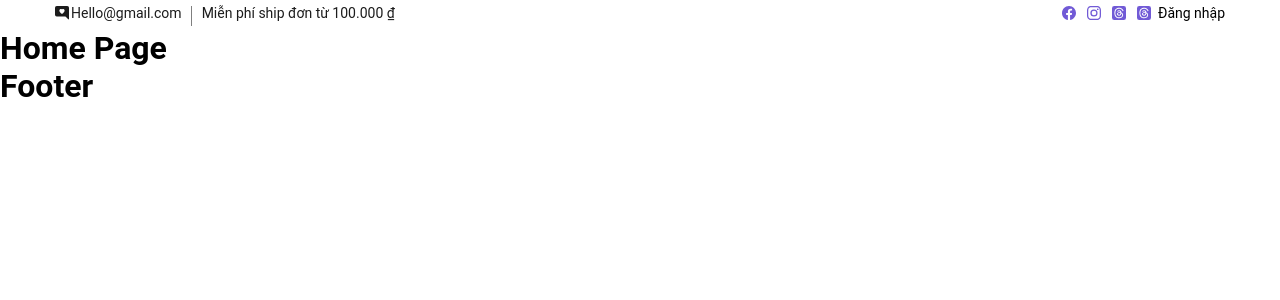
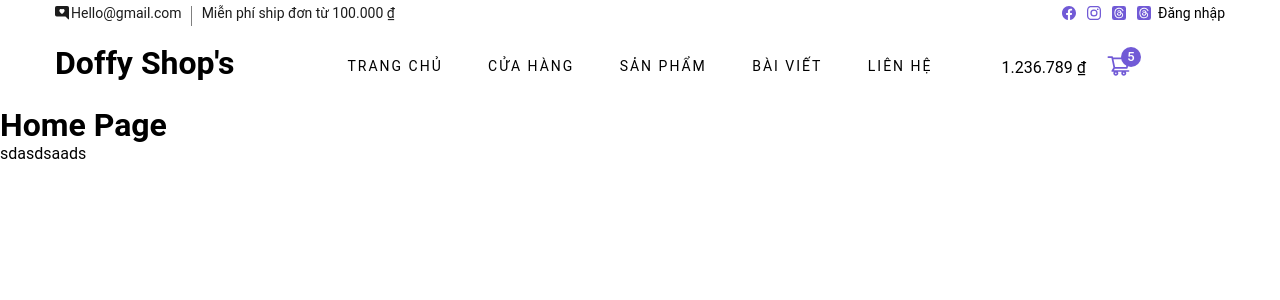
Before and after one commit to 16-Doffy/NDuy-Shop-s, a React (Create React App) app: page / in a window 1280 px wide. Shown: the top 300 px of the page. Built offline with nearby package versions, Linux system fonts and the light colour scheme.

Commit message:
completed header

```diff
--- a/src/pages/users/theme/Footer/index.js
+++ b/src/pages/users/theme/Footer/index.js
@@ -1,11 +1,17 @@
 import { memo } from "react";
+
 const Footer = () => {
   return (
-    <>
-
-
-      <h1>Footer</h1>
-    </>
+    <footer className="footer">
+      <div className="container">
+        <div className="col-lg-3"></div>
+        <div className="col-lg-3"></div>
+        <div className="col-lg-3"></div>
+        <div className="col-lg-3"></div>
+      </div>
+      <div>sdasdsaads</div>
+    </footer>
   );
 };
+
 export default memo(Footer);
--- a/src/pages/users/theme/Header/index.js
+++ b/src/pages/users/theme/Header/index.js
@@ -1,19 +1,59 @@
-import { memo } from "react";
+import { memo, useState } from "react";
 import "./style.scss";
-import { BsChatRightHeartFill, BsFacebook,BsFillThreadsFill, BsInstagram } from "react-icons/bs";
+import {
+  BsChatRightHeartFill,
+  BsFacebook,
+  BsFillThreadsFill,
+  BsInstagram,
+} from "react-icons/bs";
 import { Link } from "react-router-dom";
 import { format } from "../../../../utils/fomat";
+import { AiOutlineShoppingCart } from "react-icons/ai";
+import { ROUTERS } from "../../../../utils/router";
 const Header = () => {
+  const [menu, setStatus] = useState([
+    { name: "Trang chủ", path: ROUTERS.USER.HOME, },
+    { name: "Cửa hàng", path: ROUTERS.USER.PRODUCT, },
+    {
+      name: "Sản Phẩm",
+      path: "",
+      isShowSubmenu: false,
+      child: [
+        {
+          name: "Thịt",
+          path: "",
+        },
+        {
+          name: "Rau Củ",
+          path: "",
+        },
+        {
+          name: "Thức ăn nhanh",
+          path: "",
+        },
+        {
+          name: "Nước Uống",
+          path: "",
+        },
+      ],
+    },
+    { name: "Bài viết", path: "" },
+    { name: "Liên hệ", path: "" },
+  ]);
+
   return (
+    <>
       <div className="header_top">
         <div className="container">
           <div className="row">
             <div className="col-6 header_top_left">
               <ul>
-              <li><BsChatRightHeartFill />Hello@gmail.com</li>
+                <li>
+                  <BsChatRightHeartFill />
+                  Hello@gmail.com
+                </li>
                 <li>Miễn phí ship đơn từ {format(100000)}</li>
               </ul>
-
             </div>
             <div className="col-6 header_top_right">
               <ul>
@@ -43,6 +83,56 @@ const Header = () => {
           </div>
         </div>
       </div>
+      <div className="container">
+        <div className="row">
+          <div className="col-xl-3 ">
+            <div className="header_logo">
+              <h1>Doffy Shop's</h1>
+            </div>
+          </div>
+          <div className="col-xl-6 ">
+            <nav className="header__menu">
+              <ul>
+                {menu?.map((menu, menuKey) => (
+                  <li key={menuKey} className={menuKey === 0 ? "active" :""}>
+                    <Link to={menu?.path}>{menu?.name}</Link>
+                    {
+                      menu.child && (
+                        <ul className="header_menu_dropdown">
+                          {
+                            menu.child.map((childItem,childKey) => (
+                              <li key={`${menuKey}-${childKey}`}>
+                              <Link to={childItem.path}> {childItem.name}
+                              </Link>
+                            </li>
+                            ))
+                          }
+
+                        </ul>
+                      )
+                    }
+                  </li>
+                ))}
+              </ul>
+            </nav>
+          </div>
+          <div className="col-xl-3 ">
+            <div className="header_cart">
+              <div className="header_cart_price">
+                <span>{format(1236789)}</span>
+              </div>
+              <ul>
+                <li>
+                  <Link to="#">
+                    <AiOutlineShoppingCart /> <span>5</span>
+                  </Link>
+                </li>
+              </ul>
+            </div>
+          </div>
+        </div>
+      </div>
+    </>
   );
 };
 export default memo(Header);
--- a/src/pages/users/theme/Header/style.scss
+++ b/src/pages/users/theme/Header/style.scss
@@ -36,7 +36,7 @@
 .header_top_right {
   background: white;
   display: flex;
-  justify-content: end;
+  justify-content: flex-end;
   align-items: center;
   padding: 5px 0 5px;
   ul {
@@ -63,3 +63,99 @@
     }
   }
 }
+.header_logo{
+  padding: 15px 0;
+}
+.header__menu{
+  padding: 24px 0;
+
+  ul{
+    display: flex;
+    justify-content: space-between;
+      li{
+        list-style: none;
+        position: relative;
+
+        a{
+          text-decoration: none;
+          font-size: 14px;
+          color:black;
+          text-transform: uppercase;
+          font-size: bold;
+          letter-spacing: 2px;
+          transition: all 0.3s;
+          padding: 5px 0;
+          display: block;
+        }
+      }
+    .active a{
+      color: black ;
+    }
+    .header_menu_dropdown{
+      background: black;
+      display: block;
+      position: absolute;
+      width: 180px;
+      z-index: 9;
+      padding: 5px 0;
+      transition: all,0.3s;
+      opacity: 0;
+      visibility: hidden;
+
+      li{
+        a{
+          text-transform: capitalize;
+          color: white;
+          font-weight: 400;
+          padding: 5px 15px;
+        }
+
+        :hover {
+          color: #090053;
+        }
+      }
+    }
+}
+li:hover .header_menu_dropdown{
+  opacity: 1;
+  visibility: visible;
+}
+
+}
+.header_cart{
+  display: flex;
+  justify-content: center;
+  align-items: center;
+  padding: 24px 0;
+
+
+  ul{
+    display: flex;
+    margin-right: 25px;
+  }
+  li{
+    list-style: none;
+    position: relative;
+    margin-left: 20px;
+
+    svg{
+      font-size: 25px;
+      color: #715ad6;
+    }
+    span{
+      color: white;
+      background: #715ad6;
+      position: absolute;
+      height: 20px;
+      width: 20px;
+      border-radius: 50%;
+      display: inline-block;
+      text-align: center;
+      line-height: 20px;
+      font-size: 13px;
+      font-weight: 500;
+      left:15px;
+      top:-6px;
+    }
+  }
+}
--- a/src/style/pages/_all.scss
+++ b/src/style/pages/_all.scss
@@ -1,7 +1,7 @@
 // contain all css
 @use "sass:map";
 @import "theme";
-
+@import "responsive";
 html,
 body{
     margin: 0;
@@ -30,3 +30,28 @@ body{
 }
 
 //nhúng sass
+
+@include Responsive($MEDIUM_DEVICE){
+    .col-lg-3{
+        flex: 0 0 25%;
+        max-width: 25%;
+        background: red;
+    }
+}
+
+@include Responsive($SMALL_DEVICES){
+
+}
+
+@include Responsive($DESKTOP){
+    .col-xl-3{
+        flex: 0 0 25%;
+        max-width: 25%;
+
+    }
+    .col-xl-6{
+        flex: 0 0 50%;
+        max-width: 50%;
+
+    }
+}
--- /dev/null
+++ b/src/style/pages/_responsive.scss
@@ -0,0 +1,29 @@
+$DESKTOP:"DESKTOP";
+$MEDIUM_DEVICE:"MEDIUM_DEVICE";
+$TABLE_DEVICE:"TABLE_DEVICE";
+$WIDE_MOBILE:"WIDE_MOBILE";
+$SMALL_DEVICES:"SMALL_DEVICES";
+
+@mixin Responsive($canvas){
+    @if $canvas == $DESKTOP{
+        @media only screen  and (min-width:1200px){
+            @content;
+        }
+    }@else if $canvas == $MEDIUM_DEVICE{
+        @media only screen  and (min-width:992px) and (max-widthL:1199px){
+            @content;
+        }
+    }@else if $canvas == $TABLE_DEVICE{
+        @media only screen  and (min-width:768px) and (max-widthL:991px){
+            @content;
+        }
+    }@else if $canvas == $WIDE_MOBILE{
+        @media only screen  and (min-width:767px) {
+            @content;
+        }
+    }@else if $canvas == $SMALL_DEVICES{
+        @media only screen  and (min-width:575px) {
+            @content;
+        }
+    }
+}
--- a/src/style/style.scss
+++ b/src/style/style.scss
@@ -1 +1,2 @@
 @import "pages/all";
+@import "pages/responsive";
--- a/src/utils/router.js
+++ b/src/utils/router.js
@@ -1,10 +1,7 @@
 export const ROUTERS = {
-
     USER:{
         HOME:"",
         PROFILE:"profile",
+        PRODUCT:"product",
     },
-    ADMIN:{
-
-    }
-}
+};
```
Also changed, not shown: src/pages/users/theme/Footer/style.scss (added). Lines whose indentation alone changed are shown as unchanged.
